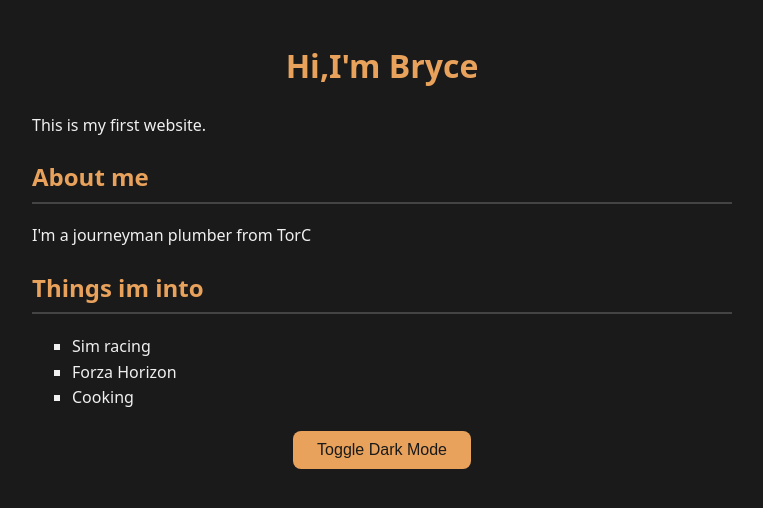
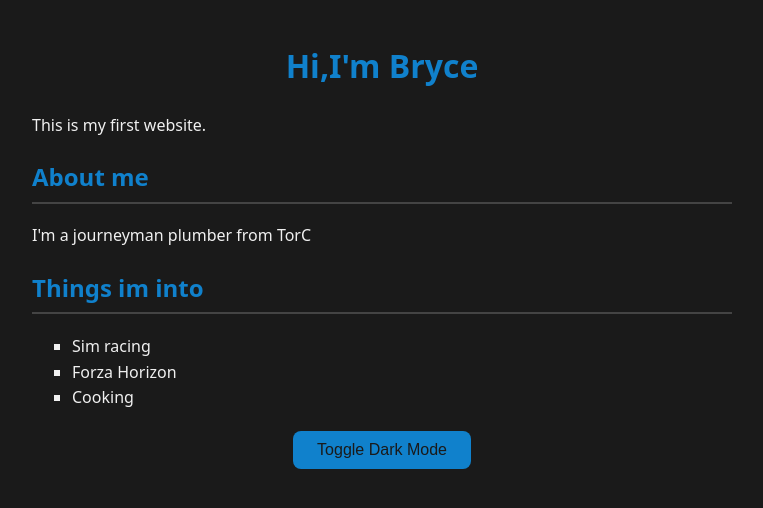
Before and after one commit to bryce87901/bryce-first-repo, a plain HTML site: page index.html in a window 1280 px wide. Both pictures are taken after a click on the button "Toggle Dark Mode". Shown: the whole page, without its empty margins (258-1021 px from the left). Drawn offline with Linux system fonts and the light colour scheme.

Commit message:
changed the colors

```diff
--- a/index.html
+++ b/index.html
@@ -12,9 +12,9 @@
             line-height: 1.6;
 }
 h1 {text-align: center;
-color: #b3541e;}
+color:#1081cc;}
 h2 {
-    color: #b3541e;
+    color: #1081cc;
     border-bottom: 2px solid #ddd;
     padding-bottom: 5px;
 }
@@ -25,12 +25,12 @@ button {
     font-size: 16px;
     border: none;
     border-radius: 8px;
-    background-color: #b3541e;
+    background-color: #1081cc;
     color: white;
     cursor: pointer;
 }
 button:hover {
-    background-color: #8f3f14;
+    background-color: #083b5e;
 }
 ul {
     list-style-type: square;
@@ -41,13 +41,13 @@ body.dark {
 }
 body.dark h1,
 body.dark h2 {
-    color: #e8a25c;
+    color: #1081cc;
 }
 body.dark h2 {
     border-bottom-color: #444;
 }
 body.dark button {
-    background-color: #e8a25c;
+    background-color: #1081cc;
     color: #1a1a1a;
 }
         </style>
```
